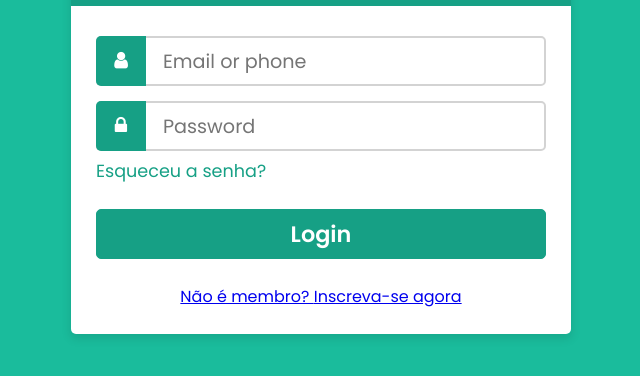
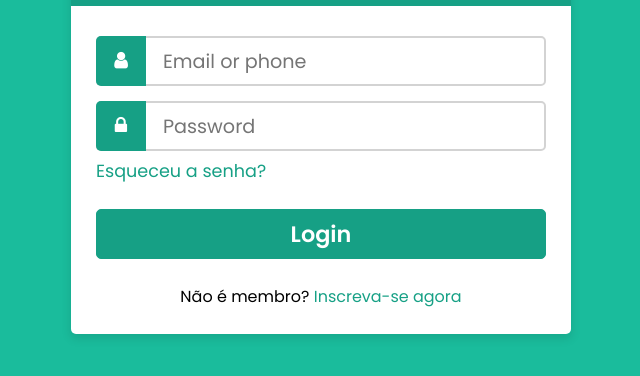
Before and after one commit to lucasrenandev/tela-de-login-simples, a plain HTML site: page index.html in a window 1280 px wide. Shown: the part 280-656 px from the top of the page, without its empty margins (319-959 px from the left). Drawn offline with Linux system fonts and the light colour scheme.

Commit message:
Update index.html

```diff
--- a/index.html
+++ b/index.html
@@ -37,7 +37,7 @@
                 </div><!--end button-->
 
                 <div class="member">
-                    <a href="#">Não é membro? <span>Inscreva-se agora</span></a>
+                    Não é membro? <span><a href="#">Inscreva-se agora</a></span>
                 </div><!--end member-->
 
             </form><!--end form-->
```
